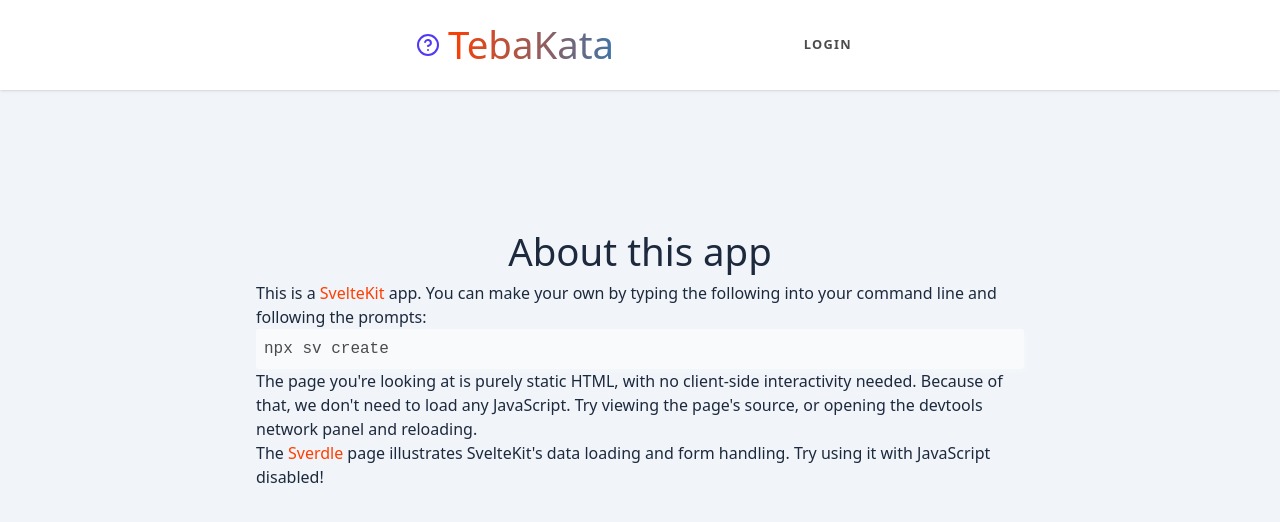
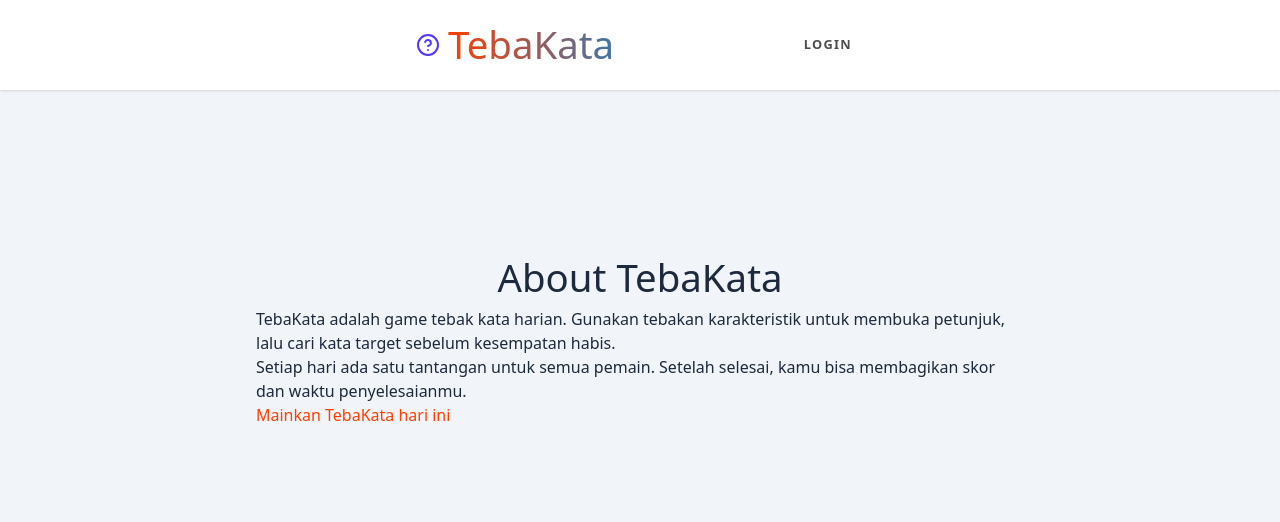
Before and after one commit to rivaiamin/tebakata, a SvelteKit app: page /about in a window 1280 px wide. Shown: the top 522 px of the page. Built offline with nearby package versions, Linux system fonts and the light colour scheme; no server answers.

Commit message:
Fix about page starter link
Co-authored-by: Riva'i Amin <rivaiamin@users.noreply.github.com>

```diff
--- a/src/routes/about/+page.svelte
+++ b/src/routes/about/+page.svelte
@@ -3,28 +3,24 @@
 </script>
 
 <svelte:head>
-	<title>About</title>
-	<meta name="description" content="About this app" />
+	<title>About TebaKata</title>
+	<meta name="description" content="Tentang TebaKata, game tebak kata harian." />
 </svelte:head>
 
 <div class="text-column">
-	<h1>About this app</h1>
+	<h1>About TebaKata</h1>
 
 	<p>
-		This is a <a href="https://svelte.dev/docs/kit">SvelteKit</a> app. You can make your own by typing
-		the following into your command line and following the prompts:
-	</p>
-
-	<pre>npx sv create</pre>
-
-	<p>
-		The page you're looking at is purely static HTML, with no client-side interactivity needed.
-		Because of that, we don't need to load any JavaScript. Try viewing the page's source, or opening
-		the devtools network panel and reloading.
+		TebaKata adalah game tebak kata harian. Gunakan tebakan karakteristik untuk membuka
+		petunjuk, lalu cari kata target sebelum kesempatan habis.
 	</p>
 
 	<p>
-		The <a href={resolve('/sverdle')}>Sverdle</a> page illustrates SvelteKit's data loading and form handling.
-		Try using it with JavaScript disabled!
+		Setiap hari ada satu tantangan untuk semua pemain. Setelah selesai, kamu bisa membagikan
+		skor dan waktu penyelesaianmu.
+	</p>
+
+	<p>
+		<a href={resolve('/game')}>Mainkan TebaKata hari ini</a>
 	</p>
 </div>
```
